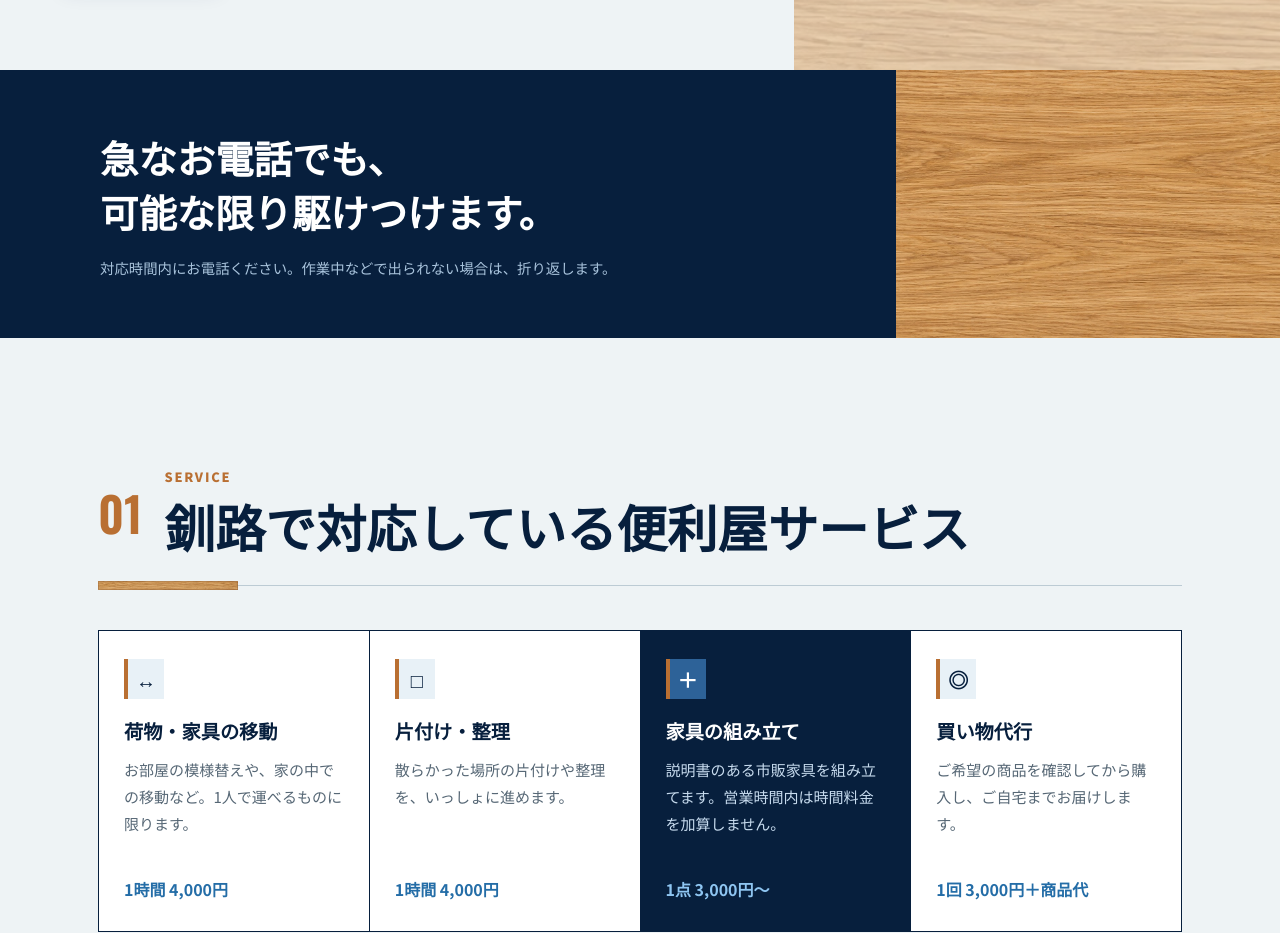
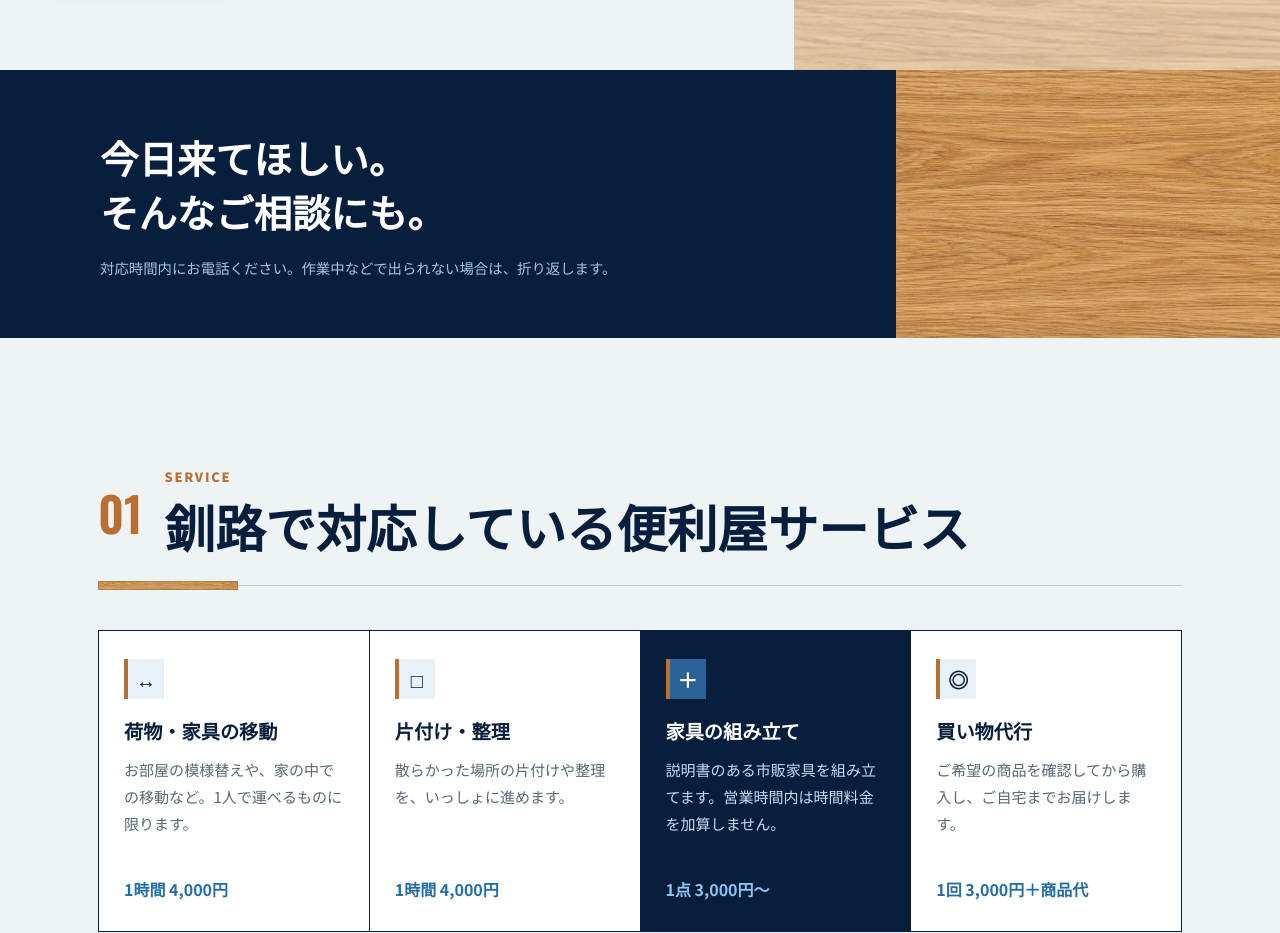
Before and after one commit to aochan3628-cmd/meo-business, a plain HTML site: page index.html in a window 1280 px wide. Shown: the part 960-1893 px from the top of the page. Drawn offline with nearby package versions, Linux system fonts and the light colour scheme.

Commit message:
Refine same-day request message

```diff
--- a/index.html
+++ b/index.html
@@ -146,7 +146,7 @@
       </section>
 
       <section class="response-band" aria-label="急なご依頼について">
-        <h2>急なお電話でも、<br />可能な限り駆けつけます。</h2>
+        <h2>今日来てほしい。<br />そんなご相談にも。</h2>
         <p>対応時間内にお電話ください。作業中などで出られない場合は、折り返します。</p>
       </section>
 
```
